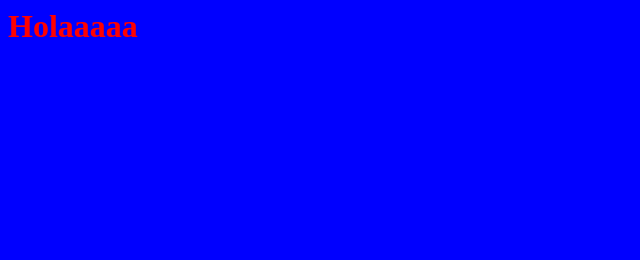
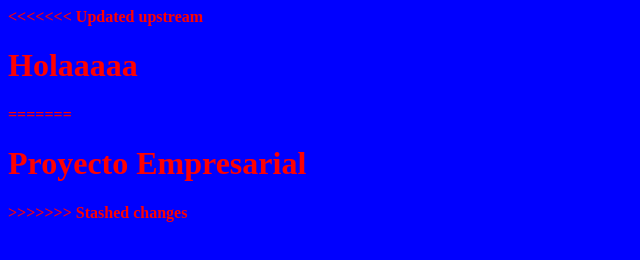
Before and after one commit to SPoblat/GIT_Prueba, a plain HTML site: page index.html in a window 1280 px wide. Shown: the whole page, without its empty margins (0-640 px from the left). Drawn offline with Linux system fonts and the light colour scheme.

Commit message:
2 Títulos

```diff
--- a/CSS/estilos.css
+++ b/CSS/estilos.css
@@ -2,5 +2,4 @@ body {
 	background-color: #00F;
 	font-weight: bold;
 	color: #F00;
-
 }
--- a/index.html
+++ b/index.html
@@ -7,9 +7,13 @@
 </head>
 
 <body>
+<<<<<<< Updated upstream
 	<h1>Holaaaaa</h1>
 
 
+=======
+    <h1> Proyecto Empresarial </h1>
+>>>>>>> Stashed changes
 
 </body>
 
```
